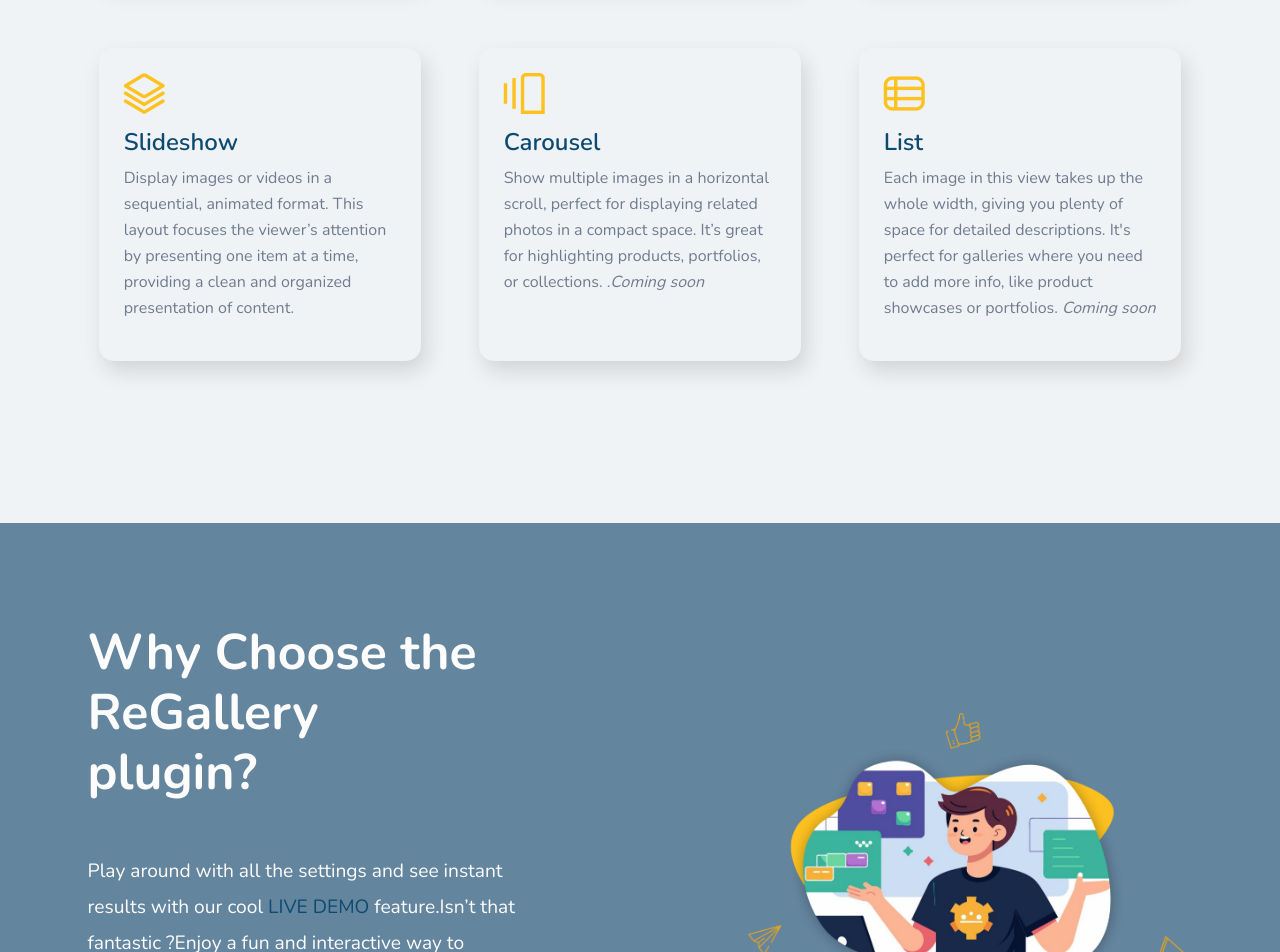
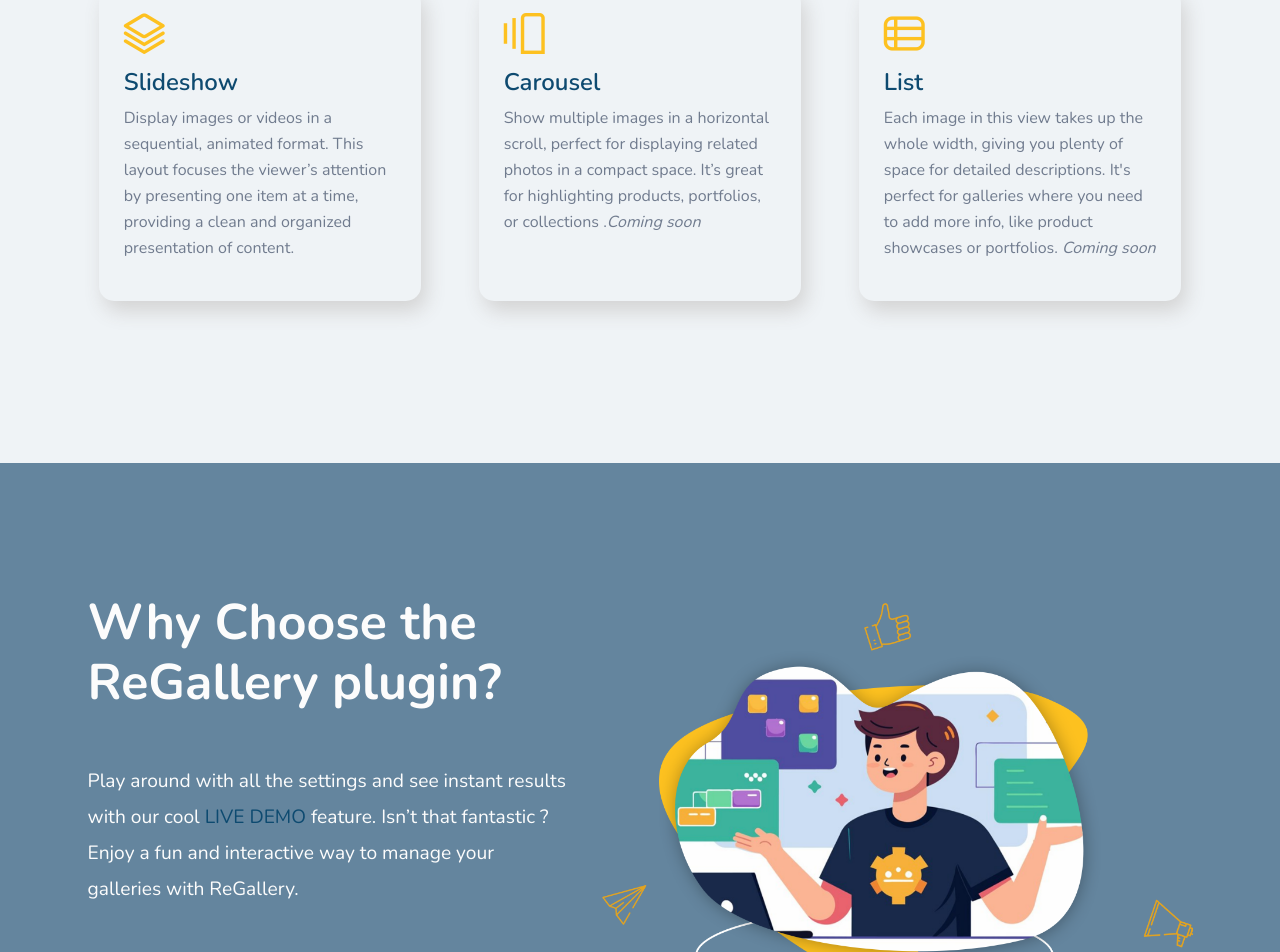
Before and after one commit to GrigorHarutyunian/regallery, a React (Vite) app: page / in a window 1280 px wide. Shown: the part 1240-2192 px from the top of the page. Built offline with nearby package versions, Linux system fonts and the light colour scheme.

Commit message:
new styles

```diff
--- a/src/common-components/common-grid/CommonGrid.css
+++ b/src/common-components/common-grid/CommonGrid.css
@@ -6,10 +6,10 @@
 
 .section-text__title {
   font-size: 50px;
+  max-width: 500px;
   font-weight: 700;
   line-height: 1.2;
   color: #0e4a70;
-  max-width: 400px;
 }
 
 .section-text__title-small {
--- a/src/common-components/common-support-Info/SupportAndInfo.css
+++ b/src/common-components/common-support-Info/SupportAndInfo.css
@@ -24,7 +24,7 @@ section.supportandInfo .section-text {
 }
 
 section#info img {
-  max-height: 300px;
+  max-height: 399px;
 }
 
 @media screen and (max-width: 700px) {
--- a/src/components/buttons/DownoloadBtn/DownloadBtn.css
+++ b/src/components/buttons/DownoloadBtn/DownloadBtn.css
@@ -13,7 +13,7 @@
   margin: 0;
 }
 .download-btn:hover {
-  background-color: #c68b14;
+  opacity: 0.8;
 }
 
 .download-btn__navbar {
--- a/src/components/hero/Hero.css
+++ b/src/components/hero/Hero.css
@@ -14,9 +14,9 @@
   font-size: 1.2rem;
   line-height: 36px;
   margin-top: 50px;
+  max-width: 480px;
   margin-bottom: 50px;
   font-weight: 400;
-  max-width: 450px;
 }
 
 .hero-conteiner {
--- a/src/components/info/info-data.tsx
+++ b/src/components/info/info-data.tsx
@@ -1,7 +1,7 @@
 import img from "../../assets/imgs/choose3.png";
 const infoData = {
   title: "Why Choose the ReGallery plugin?",
-  text: "Play around with all the settings and see instant results with our cool LIVE DEMO feature.Isn’t that fantastic ?Enjoy a fun and interactive way to manage your galleries with ReGallery.",
+  text: "Play around with all the settings and see instant results with our cool LIVE DEMO feature. Isn’t that fantastic ?Enjoy a fun and interactive way to manage your galleries with ReGallery.",
   img: img,
 };
 export default infoData;
--- a/src/components/navbar/Navbar.css
+++ b/src/components/navbar/Navbar.css
@@ -64,7 +64,9 @@
 
 .submenu {
   font-size: 1.1rem;
-  display: block;
+  display: flex;
+  justify-content: flex-start;
+  align-items: center;
 }
 
 .fi-rs-angle-small-down {
--- a/src/components/navbar/SubMenu.tsx
+++ b/src/components/navbar/SubMenu.tsx
@@ -15,7 +15,7 @@ const SubMenu = ({ title, items, onClick }: any) => {
   };
 
   return (
-    <div onMouseEnter={handleOpen} onMouseLeave={handleClose}>
+    <div onMouseEnter={handleOpen}>
       <a id="fade-button" className={"nav-link"}>
         <div className={"nav-link__text"}>
           {title}
@@ -43,7 +43,7 @@ const SubMenu = ({ title, items, onClick }: any) => {
                     style={{
                       marginRight: "5px",
                       fontSize: "1rem",
-                      height: "15px",
+                      height: "18px",
                     }}
                     className={val.className}
                   ></i>{" "}
--- a/src/components/views/views-data.json
+++ b/src/components/views/views-data.json
@@ -13,7 +13,7 @@
   },
   {
     "id": 3,
-    "title": "Masonry ",
+    "title": "Masonry",
     "description": "Arrange items in an alternating layout to achieve a flowing, natural appearance that optimizes space and improves the overall look.",
     "className": "fi fi-rs-rectangles-mixed"
   },
@@ -26,7 +26,7 @@
   {
     "id": 5,
     "title": "Carousel",
-    "description": "Show multiple images in a horizontal scroll, perfect for displaying related photos in a compact space. It’s great for highlighting products, portfolios, or collections. Coming soon.",
+    "description": "Show multiple images in a horizontal scroll, perfect for displaying related photos in a compact space. It’s great for highlighting products, portfolios, or collections Coming soon.",
     "className": "fi fi-rs-rectangle-vertical-history"
   },
   {
```
